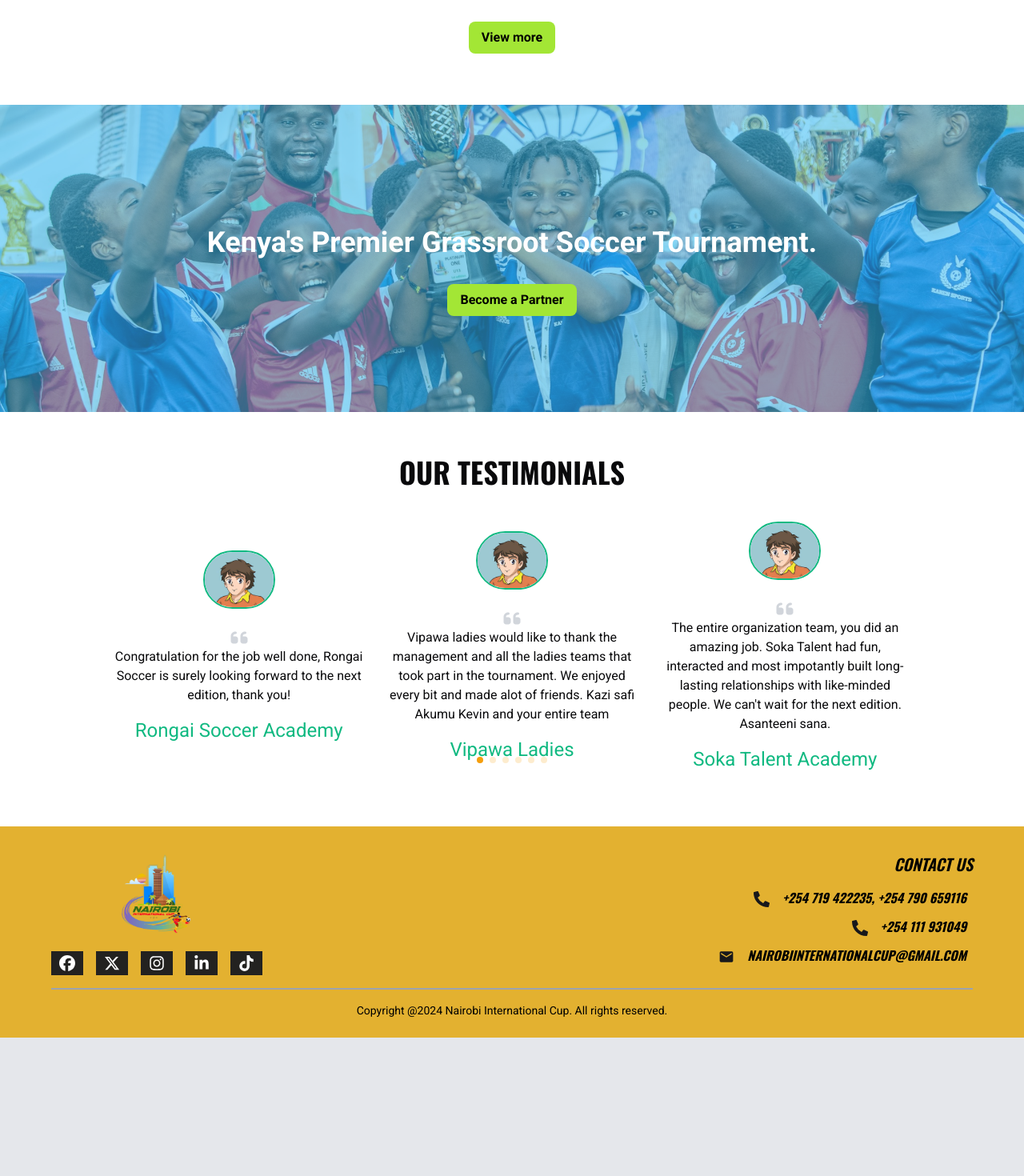
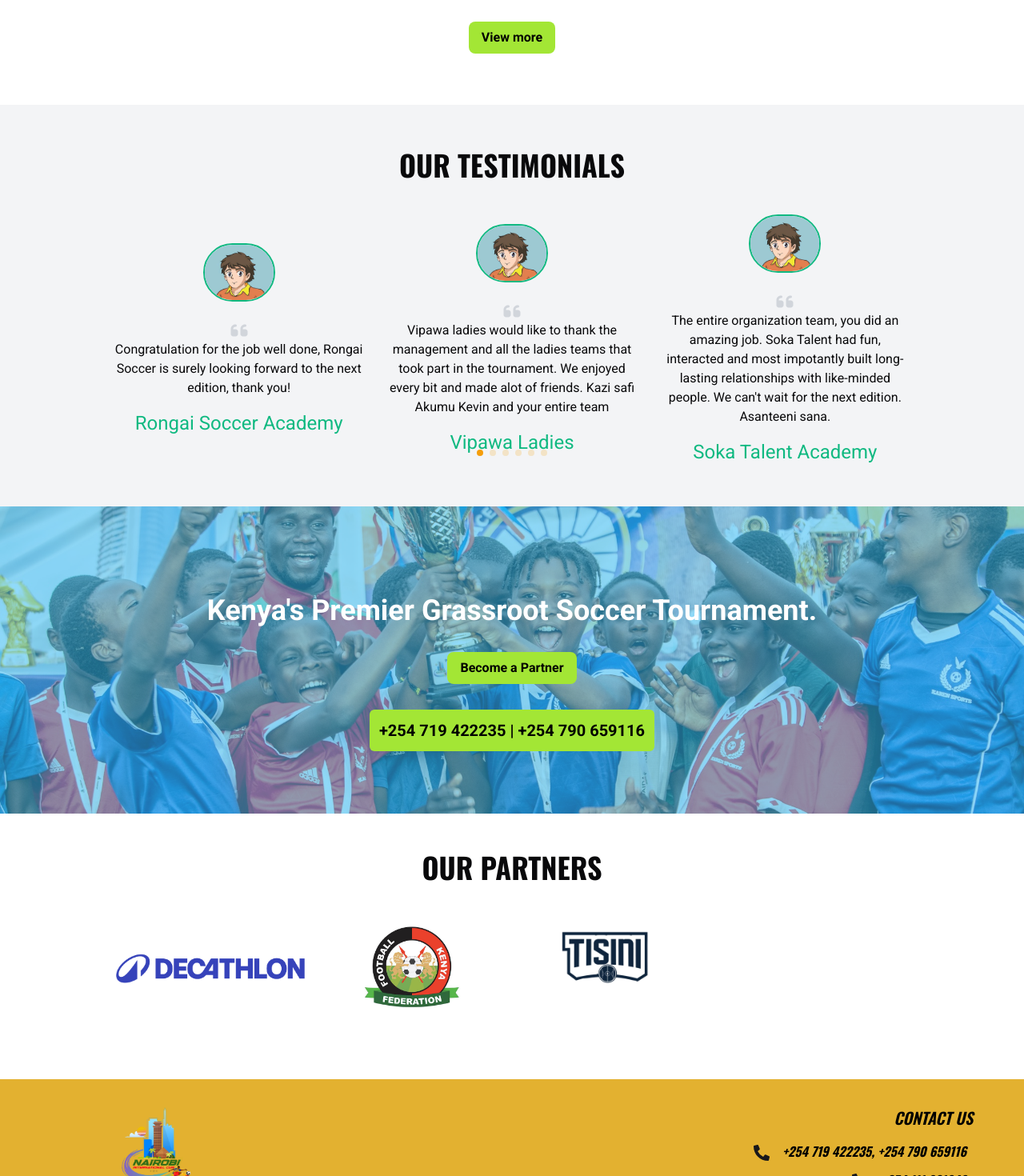
Before and after one commit to tisini-acc1/nic-cup, a Next.js app: page / in a window 1280 px wide. Shown: the part 2680-4150 px from the top of the page at 80% size. Before the commit the page ends 3977 px from the top, so only its background shows below. Built offline with nearby package versions, Linux system fonts and the light colour scheme; a web font is replaced by a local one.

Commit message:
Added partners section

```diff
--- a/src/app/(home)/page.tsx
+++ b/src/app/(home)/page.tsx
@@ -4,6 +4,7 @@
 import { TestimonySection } from "./sections/testimony";
 import { GallerySection } from "./sections/gallery";
 import PartnerSection from "./sections/partners";
+import Cta from "./sections/cta";
 
 export default function Home() {
   return (
@@ -12,8 +13,9 @@
       <AboutSection />
       <FaqsSection />
       <GallerySection />
+      <TestimonySection />
+      <Cta />
       <PartnerSection />
-      <TestimonySection />
     </main>
   );
 }
--- /dev/null
+++ b/src/app/(home)/sections/cta.tsx
@@ -0,0 +1,35 @@
+"use client";
+
+// import { RegisterButton } from "@/components/buttons/register-button";
+import { Link } from "react-scroll";
+
+const Cta = () => {
+  return (
+    <section className="bg-partners bg-cover bg-center h-96 relative flex flex-col space-y-8 items-center justify-center">
+      <div className="absolute bg-sky-400 opacity-55 h-full w-full"></div>
+      <div className="text-white text-center text-4xl font-bold z-10">
+        Kenya&apos;s Premier Grassroot Soccer Tournament.
+      </div>
+
+      <button className="bg-lime-400  text-black px-4 py-2 rounded-lg font-bold md:flex z-10">
+        <Link
+          to="footer"
+          spy={true}
+          offset={-100}
+          smooth={true}
+          // className="text-white uppercase font-semibold cursor-pointer rounded-lg hover:bg-lime-400 hover:text-black p-2 text-[15px]"
+        >
+          Become a Partner
+        </Link>
+      </button>
+
+      <div className="text-black text-xl font-bold z-10 cursor-pointer bg-lime-400 hover:bg-white p-3 rounded-md transform hover:scale-105 transition-transform duration-300">
+        +254 719 422235 | +254 790 659116
+      </div>
+
+      {/* <RegisterButton /> */}
+    </section>
+  );
+};
+
+export default Cta;
--- a/src/app/(home)/sections/partners.tsx
+++ b/src/app/(home)/sections/partners.tsx
@@ -1,28 +1,25 @@
-import React from "react";
-import { Link } from "react-scroll";
+import Image from "next/image";
+
+const partners: string[] = [
+  "/partners/decathlon.png",
+  "/partners/fkf.jpeg",
+  "/tisini.png",
+];
 
 const PartnerSection = () => {
   return (
-    <section
-      id="partners"
-      className="bg-partners bg-cover bg-center h-96 relative flex flex-col space-y-8 items-center justify-center"
-    >
-      <div className="absolute bg-sky-400 opacity-55 h-full w-full"></div>
-      <div className="text-white text-center text-4xl font-bold z-10">
-        Kenya&apos;s Premier Grassroot Soccer Tournament.
+    <section id="partners" className="py-10 xl:py-28">
+      <div className="container mx-auto flex flex-col items-center justify-center mb-4">
+        <h2 className="h2 text-center mb-8">Our Partners</h2>
+
+        <div className="grid grid-cols-1 md:grid-cols-3 lg:grid-cols-4 gap-3">
+          {partners.map((item) => (
+            <div key={item} className="flex items-center justify-center">
+              <Image src={item} alt={item} width={350} height={250} />
+            </div>
+          ))}
+        </div>
       </div>
-      <button className="bg-lime-400 hover:bg-white text-black px-4 py-2 rounded-lg font-bold transform hover:scale-105 transition-transform duration-300 cursor-pointer md:flex">
-        {/* <Link
-          to="footer"
-          spy={true}
-          offset={-100}
-          smooth={true}
-          className="text-white uppercase font-semibold cursor-pointer rounded-lg hover:bg-lime-400 hover:text-black p-2 text-[15px]"
-        >
-          Fixtures
-        </Link> */}
-        Become a Partner
-      </button>
     </section>
   );
 };
--- a/src/app/(home)/sections/testimony.tsx
+++ b/src/app/(home)/sections/testimony.tsx
@@ -10,7 +10,7 @@
 
 export const TestimonySection = () => {
   return (
-    <section id="testimony" className="py-12 xl:py-28">
+    <section id="testimony" className="py-12 xl:py-28 bg-gray-100">
       <div className="container mx-auto">
         <h2 className="h2 text-center mb-8">Our Testimonials</h2>
 
```
Also changed, not shown: public/partners/decathlon.png (added), public/partners/fkf.jpeg (added).
